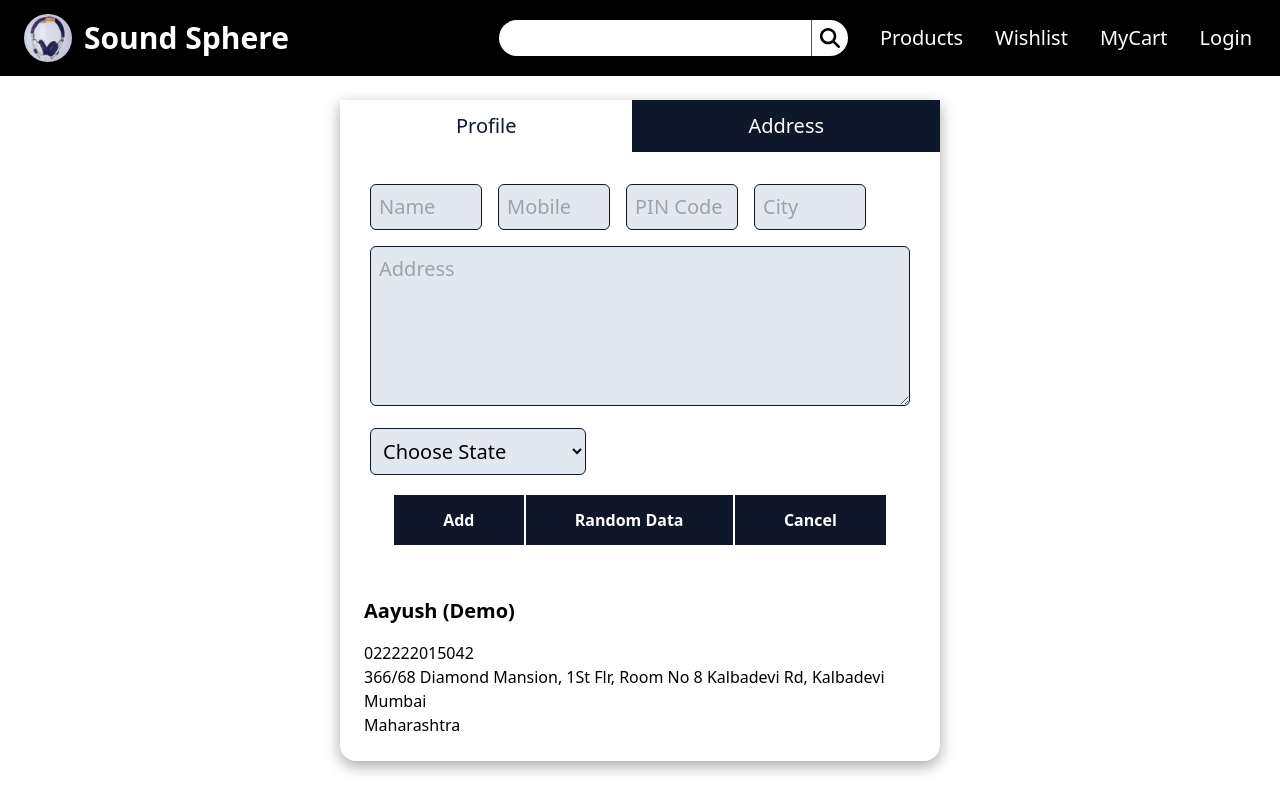
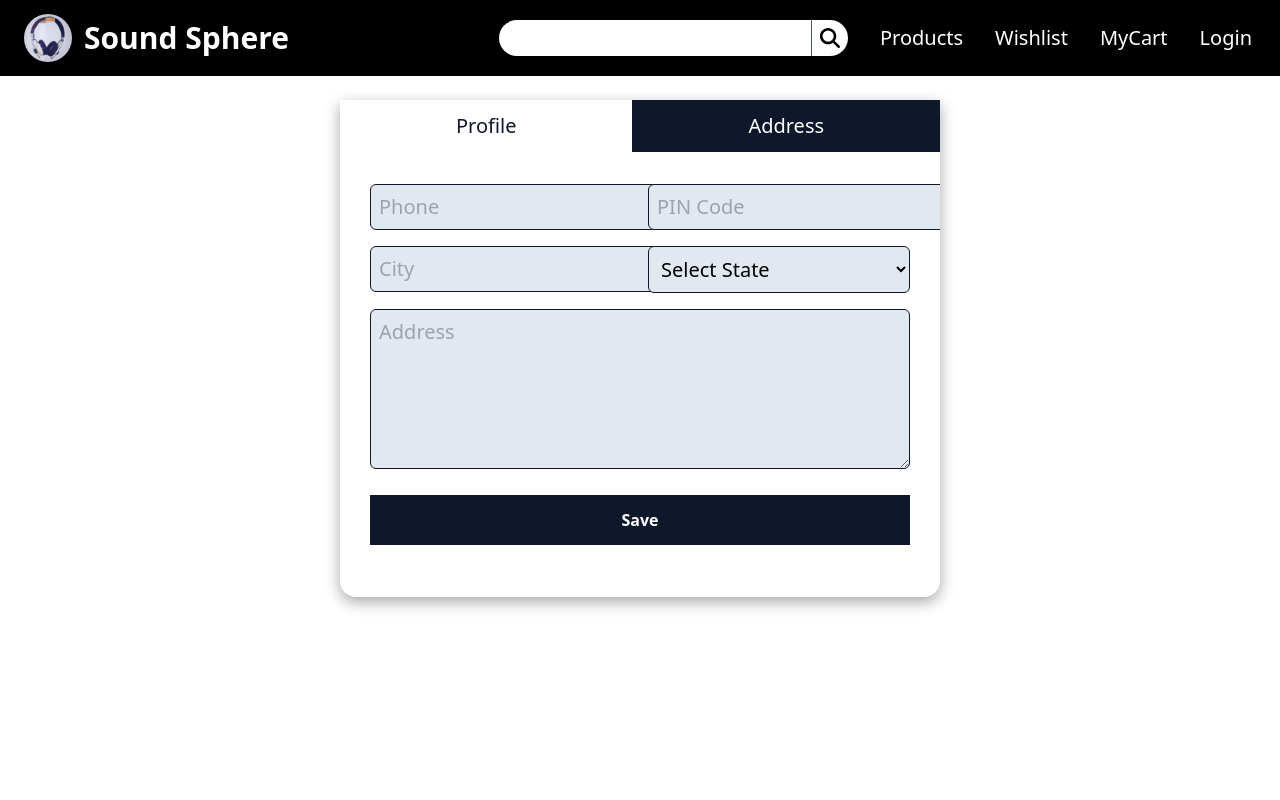
Before and after one commit to Aayush259/E-Commerce, a React (Vite) app: page /E-Commerce/account/address in a window 1280 px wide. Built offline with nearby package versions, Linux system fonts and the light colour scheme.

Commit message:
Integrated Backend in Address.jsx

```diff
--- a/src/components/account/Address.jsx
+++ b/src/components/account/Address.jsx
@@ -1,11 +1,55 @@
-import React from 'react';
+import React, { useState } from 'react';
+import { updateContactInfo } from '../../app/auth';
+import { useDispatch } from 'react-redux';
+import { useNavigate } from 'react-router-dom';
+import { useUser } from '../../hooks/useStoreItems';
+import { updateUser } from '../../features/user/userSlice';
 
 export default function Address() {
 
-    // Prevent default behavior of the buttons.
-    const handleClick = (e) => {
+    const dispatch = useDispatch();
+    const navigate = useNavigate();
+
+    const { user } = useUser();
+
+    const [contactInfo, setContactInfo] = useState({
+        address: "",
+        phone: "",
+        pincode: "",
+        city: "",
+        state: "",
+    });
+
+    const [isSubmitting, setIsSubmitting] = useState(false);
+
+    const updateContact = async (e) => {
         e.preventDefault();
-    };
+        setIsSubmitting(true);
+
+        if (!contactInfo.address || !contactInfo.phone || !contactInfo.pincode || !contactInfo.city || !contactInfo.state) {
+            console.log(contactInfo)
+            console.log("Please fill all the fields");
+            setIsSubmitting(false);
+            // Todo: Add toaster notification.
+            return;
+        }
+
+        try {
+            await updateContactInfo(contactInfo);
+            dispatch(updateUser({
+                ...user,
+                address: contactInfo.address,
+                phone: contactInfo.phone,
+                pincode: contactInfo.pincode,
+                city: contactInfo.city,
+                state: contactInfo.state,
+            }));
+            navigate("/E-Commerce/account/profile");
+        } catch (error) {
+            // Todo: Add toaster notification.
+        }
+        setIsSubmitting(false);
+    }
 
     const states = [
         "Andhra Pradesh", "Arunachal Pradesh", "Assam", "Bihar", "Chhattisgarh", "Goa", "Gujarat", "Haryana",
@@ -16,66 +60,109 @@ export default function Address() {
 
     return (
         <>
-            <form className="max-w-[90%] m-auto my-8">
-                <div className="flex flex-row flex-wrap gap-4">
-                    {
-                        ["Name", "Mobile", "PIN Code", "City"].map((placeholder) => (
-                            <label key={placeholder} htmlFor={placeholder.toLowerCase()}>
-                                <input
-                                    type={placeholder === "Mobile" ? "tel" : "text"}
-                                    id={placeholder.toLowerCase()}
-                                    className="bg-slate-200 w-28 rounded-md text-xl p-2 border border-slate-900"
-                                    placeholder={placeholder}
-                                />
-                            </label>
-                        ))
-                    }
+            <form className="max-w-[90%] m-auto my-8" onSubmit={updateContact}>
+                <div className="grid grid-cols-1 sm:grid-cols-2 flex-wrap gap-4 w-full">
 
-                    <label htmlFor="address" className="w-full">
+                    <label htmlFor="phone">
+                        <input
+                            type="tel"
+                            id="phone"
+                            className="bg-slate-200 min-w-28 rounded-md text-xl p-2 border border-slate-900"
+                            placeholder="Phone"
+                            value={contactInfo.phone}
+                            onChange={(e) => setContactInfo({ ...contactInfo, phone: e.target.value })}
+                        />
+                    </label>
+
+                    <label htmlFor="pincode">
+                        <input
+                            type="text"
+                            id="pincode"
+                            className="bg-slate-200 min-w-28 rounded-md text-xl p-2 border border-slate-900"
+                            placeholder="PIN Code"
+                            value={contactInfo.pincode}
+                            onChange={(e) => setContactInfo({ ...contactInfo, pincode: e.target.value })}
+                        />
+                    </label>
+
+                    <label htmlFor="city">
+                        <input
+                            type="text"
+                            id="city"
+                            className="bg-slate-200 min-w-28 rounded-md text-xl p-2 border border-slate-900"
+                            placeholder="City"
+                            value={contactInfo.city}
+                            onChange={(e) => setContactInfo({ ...contactInfo, city: e.target.value })}
+                        />
+                    </label>
+
+                    <select
+                        id="state"
+                        className="bg-slate-200 min-w-28 rounded-md text-xl p-2 border border-slate-900 cursor-pointer"
+                        value={contactInfo.state}
+                        onChange={(e) => setContactInfo({ ...contactInfo, state: e.target.value })}
+                    >
+                        <option value="">Select State</option>
+                        {states.map((state) => (
+                            <option key={state} value={state}>
+                                {state}
+                            </option>
+                        ))}
+                    </select>
+
+                    <label htmlFor="address" className="w-full sm:col-span-2">
                         <textarea
                             id="address"
                             className="bg-slate-200 rounded-md text-xl p-2 border border-slate-900 w-full h-40"
                             placeholder="Address"
+                            value={contactInfo.address}
+                            onChange={(e) => setContactInfo({ ...contactInfo, address: e.target.value })}
                         />
                     </label>
                 </div>
 
-                <select
-                    id="state"
-                    name="state"
-                    className="bg-slate-200 mt-4 rounded-md text-xl p-2 border border-slate-900 block"
+                <div
+                    className="flex flex-row items-center justify-center flex-wrap text-white w-full py-5 gap-[2px]"
                 >
-                    <option value="Choose State">Choose State</option>
-
-                    {
-                        states.map((state) => (
-                            <option key={state} value={state}>{state}</option>
-                        ))
-                    }
-                </select>
-
-                <div
-                    className="flex flex-row items-center justify-center flex-wrap text-white w-full px-6 py-5 gap-[2px]"
-                >
-                    {
-                        ["Add", "Random Data", "Cancel"].map((text) => (
-                            <button
-                                key={text}
-                                className="bg-slate-900 p-3 border border-slate-900 font-semibold flex-grow hover:bg-white hover:text-slate-900 duration-300"
-                                onClick={handleClick}
-                            >
-                                {text}
-                            </button>
-                        ))
-                    }
+                    <button
+                        type="submit"
+                        className={`bg-slate-900 p-3 border border-slate-900 font-semibold flex-grow hover:bg-white hover:text-slate-900 duration-300 ${isSubmitting ? "opacity-50" : "opacity-100"} `}
+                        disabled={isSubmitting}
+                    >
+                        Save
+                    </button>
                 </div>
             </form>
             <div className="my-6 mx-6">
-                <p className="font-semibold text-lg md:text-xl">Aayush (Demo)</p>
-                <p className="mt-4">022222015042</p>
-                <p>366/68 Diamond Mansion, 1St Flr, Room No 8 Kalbadevi Rd, Kalbadevi</p>
-                <p>Mumbai</p>
-                <p>Maharashtra</p>
+                {
+                    user?.name && <p className="font-semibold text-lg md:text-xl">
+                        {user.name}
+                    </p>
+                }
+
+                {
+                    user?.phone && <p className="mt-4">
+                        {user.phone}
+                    </p>
+                }
+
+                {
+                    user?.address && <p>
+                        {user.address}
+                    </p>
+                }
+
+                {
+                    user?.city && <p>
+                        {user.city}
+                    </p>
+                }
+
+                {
+                    user?.state && <p>
+                        {user.state}
+                    </p>
+                }
             </div>
         </>
     );
```
